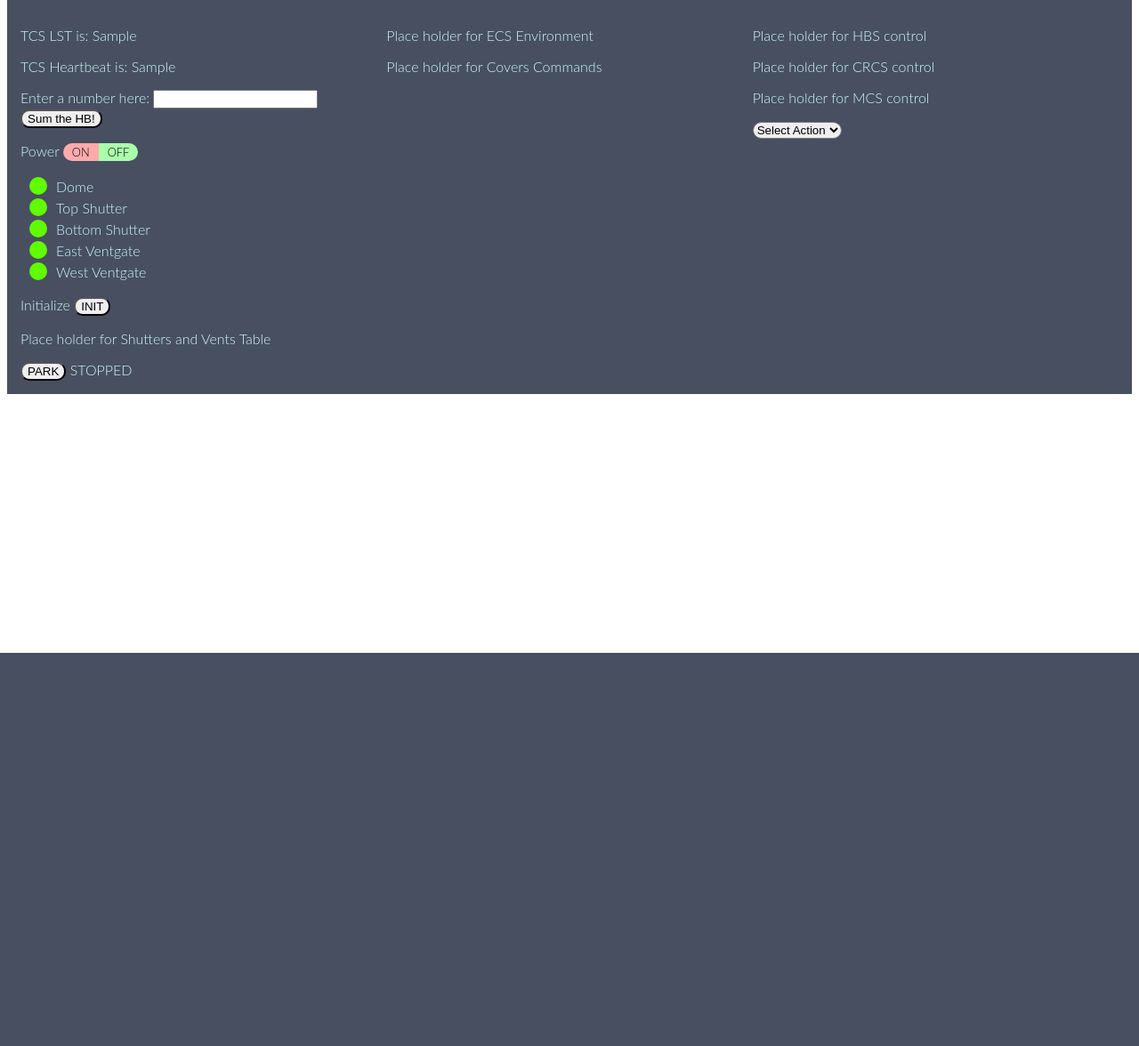
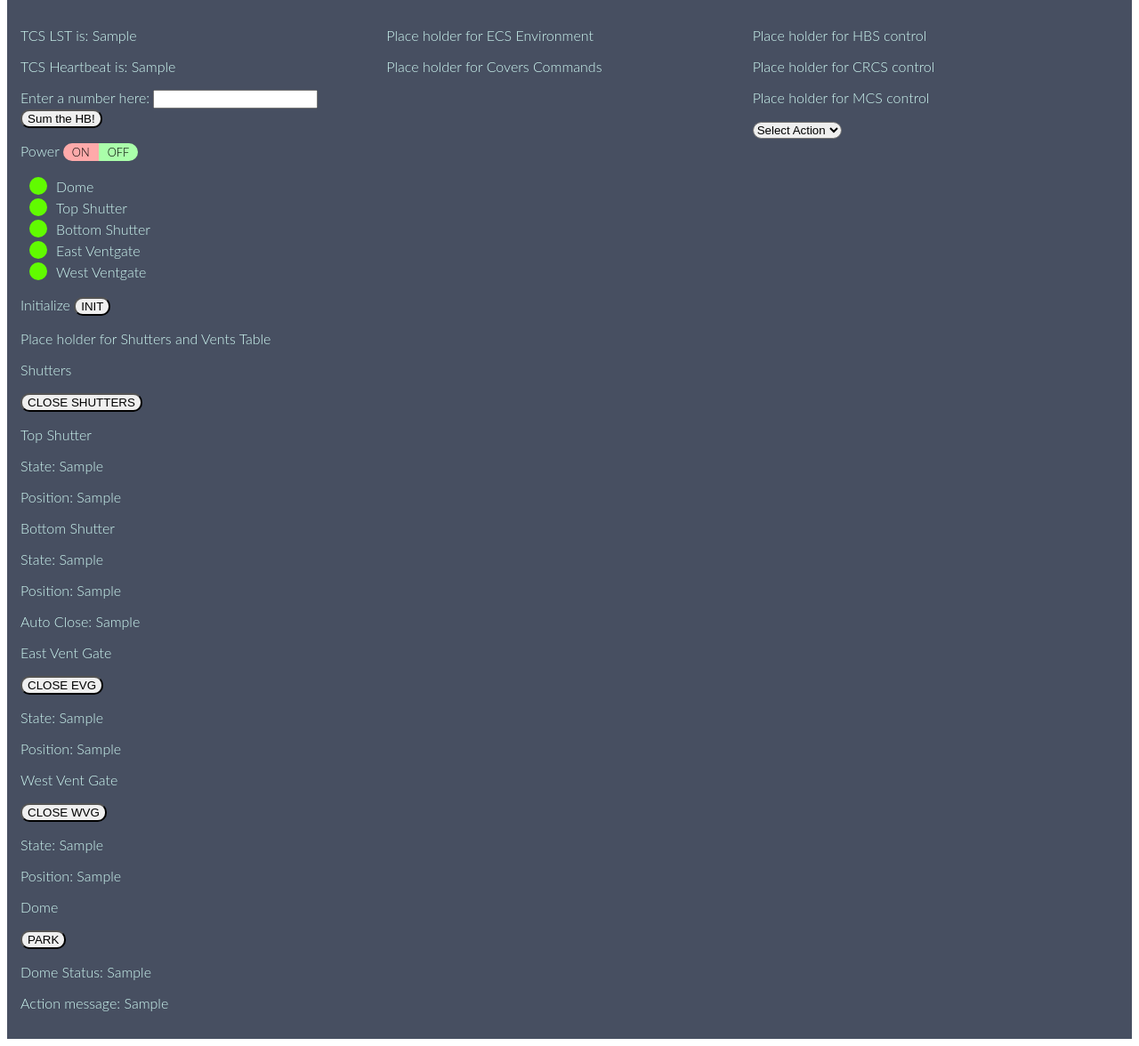
Before and after one commit to iarriagada/gem-web-dms, a Flask app: template templates/home.html in a window 1280 px wide. Shown: the part 66-1242 px from the top of the page at 89% size. Before the commit the page ends 800 px from the top, so only its background shows below. Run offline with Flask 2, Linux system fonts and the light colour scheme; the template is opened without the code that fills it: most values are stand-ins (such as "Sample title", 1, 10 or a date in 2020); some libraries are stand-ins or nearby versions.

Commit message:
Added the remaining data for all the moving parts of the ECS

```diff
--- a/static/page_render.js
+++ b/static/page_render.js
@@ -1,11 +1,3 @@
-function getLST(data) {
-$("#lst").text(data.tcs_lst);
-}
-
-function getHB(data) {
-$("#hb").text(data.tcs_hb);
-}
-
 function setPWRcolor(tag_id, val) {
     // Set color for ON (green) and OFF (red)
     if (val) {
@@ -15,12 +7,49 @@ function setPWRcolor(tag_id, val) {
     }
 }
 
+function getLST(data) {
+$("#lst").text(data.tcs_lst);
+}
+
+function getHB(data) {
+$("#hb").text(data.tcs_hb);
+}
+
 function getECSPwrStatus(data) {
-    setPWRcolor("#dome_pwr", data.dome_st);
-    setPWRcolor("#ts_pwr", data.ts_st);
-    setPWRcolor("#bs_pwr", data.bs_st);
-    setPWRcolor("#evg_pwr", data.evg_st);
-    setPWRcolor("#wvg_pwr", data.wvg_st);
+    setPWRcolor("#dome_pwr", data.dome_pwr);
+    setPWRcolor("#ts_pwr", data.ts_pwr);
+    setPWRcolor("#bs_pwr", data.bs_pwr);
+    setPWRcolor("#evg_pwr", data.evg_pwr);
+    setPWRcolor("#wvg_pwr", data.wvg_pwr);
+}
+
+function getDomeData(data) {
+    $("#dome_state").text(data.dome_st);
+    $("#dome_mess").text(data.dome_mess);
+}
+
+function getShuttersData(data) {
+    $("#ts_state").text(data.ts_st);
+    $("#ts_position").text(data.ts_pos);
+    $("#bs_state").text(data.bs_st);
+    $("#bs_position").text(data.bs_pos);
+    if (data.ac_st) {
+        $("#autoc_state").text("READY");
+        $("#autoc_state").css('color', '#00FF00');
+    } else {
+        $("#autoc_state").text("NOT READY");
+        $("#autoc_state").css('color', '#FF0000');
+    }
+}
+
+function getEVGData(data) {
+    $("#evg_state").text(data.evg_st);
+    $("#evg_position").text(data.evg_pos);
+}
+
+function getWVGData(data) {
+    $("#wvg_state").text(data.wvg_st);
+    $("#wvg_position").text(data.wvg_pos);
 }
 
 // Function that receives the data updated from the EPICS channels.
@@ -28,6 +57,10 @@ function getECSPwrStatus(data) {
 function getEpicsVals(socket) {
     socket.on('ecs_update', function(data) {
         getECSPwrStatus(data);
+        getDomeData(data);
+        getShuttersData(data);
+        getEVGData(data);
+        getWVGData(data);
     });
     socket.on('test_update', function(data) {
         getLST(data);
--- a/templates/home.html
+++ b/templates/home.html
@@ -48,10 +48,33 @@
                 </section>
                 <section class="ecs_svclose">
                     <p>Place holder for Shutters and Vents Table</p>
+                    <p>Shutters</p>
+                    <button class="main__cmd-bttn">CLOSE SHUTTERS</button>
+                    <p>Top Shutter</p>
+                    <!--<p>State: <span class="ecs_ts__state" id="ts_state">STOPPED</span></p>-->
+                    <p>State: <span id="ts_state">{{ data['ts_st'] }}</span></p>
+                    <p>Position: <span id="ts_position">{{ data['ts_pos'] }}</span></p>
+                    <p>Bottom Shutter</p>
+                    <!--<p>State: <span class="ecs_ts__state" id="ts_state">STOPPED</span></p>-->
+                    <p>State: <span id="bs_state">{{ data['bs_st'] }}</span></p>
+                    <p>Position: <span id="bs_position">{{ data['bs_pos'] }}</span></p>
+                    <p>Auto Close: <span id="autoc_state">{{ data['ac_st'] }}</span></p>
+                    <p>East Vent Gate</p>
+                    <button class="main__cmd-bttn">CLOSE EVG</button>
+                    <!--<p>State: <span class="ecs_ts__state" id="ts_state">STOPPED</span></p>-->
+                    <p>State: <span id="evg_state">{{ data['evg_st'] }}</span></p>
+                    <p>Position: <span id="evg_position">{{ data['evg_pos'] }}</span></p>
+                    <p>West Vent Gate</p>
+                    <button class="main__cmd-bttn">CLOSE WVG</button>
+                    <!--<p>State: <span class="ecs_ts__state" id="ts_state">STOPPED</span></p>-->
+                    <p>State: <span id="wvg_state">{{ data['wvg_st'] }}</span></p>
+                    <p>Position: <span id="wvg_position">{{ data['wvg_pos'] }}</span></p>
                 </section>
                 <section class="ecs_dpark">
-                        <button class="main__cmd-bttn">PARK</button>
-                        <span class="ecs_dpark__status">STOPPED</span>
+                    <p>Dome</p>
+                    <button class="main__cmd-bttn">PARK</button>
+                    <p>Dome Status: <span id="dome_state">{{ data['dome_st'] }}</span></p>
+                    <p>Action message: <span id="dome_msg">{{ data['dome_mess'] }}</span></p>
                 </section>
             </div>
             <div class="center_p">
```
Also changed, not shown: app_sock.py (+23 -7 lines).
